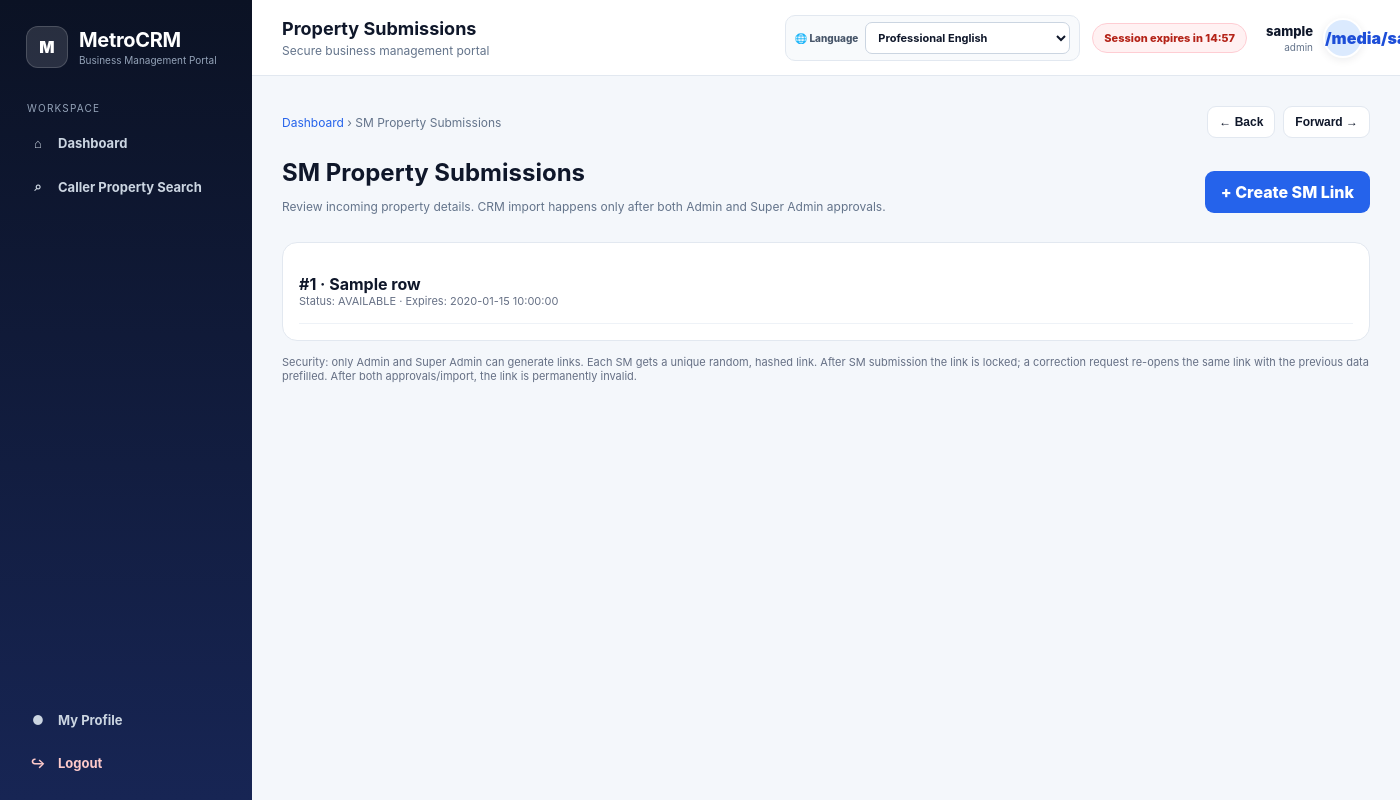
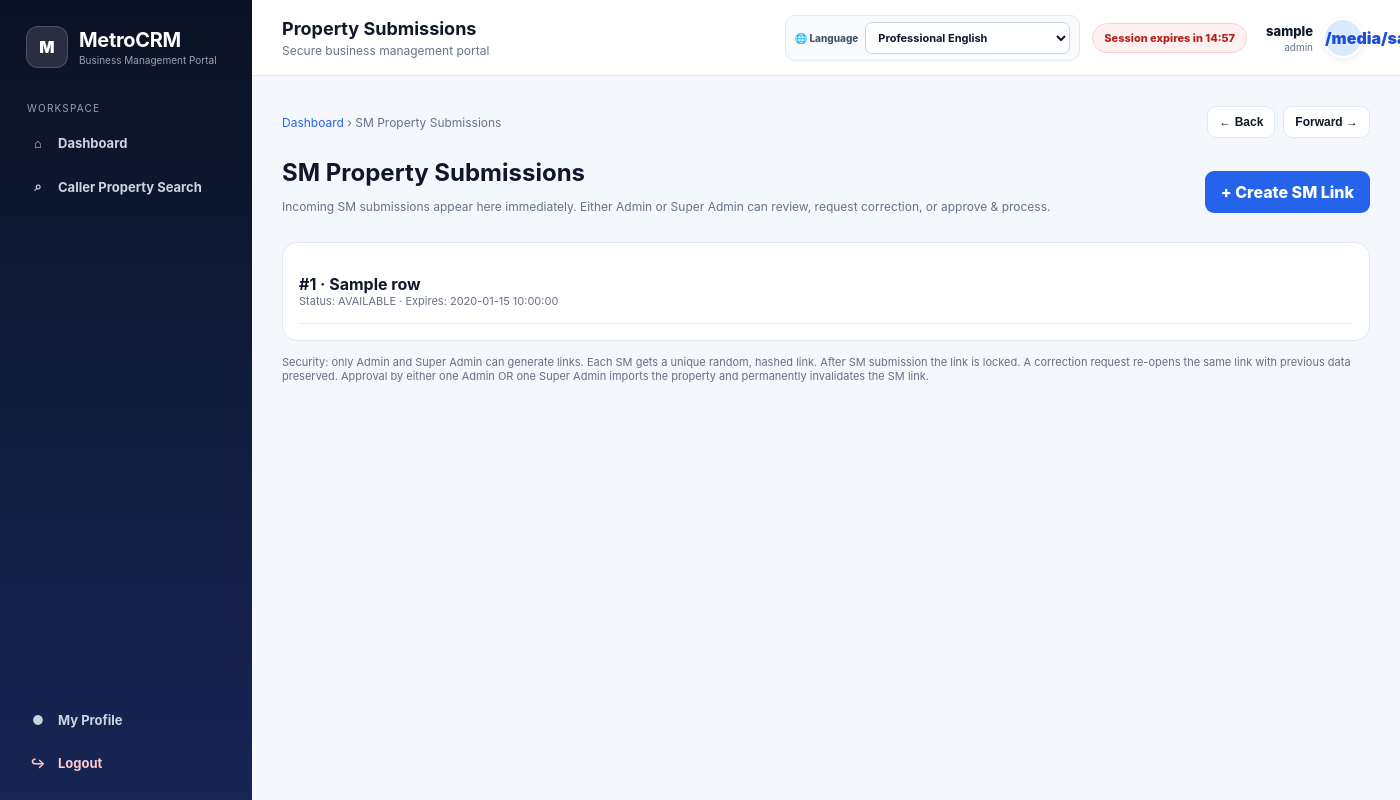
Before and after one commit to useforlogin92-netizen/metrocrm, a FastAPI app: template app/templates/property_submissions_admin.html in a window 1400 px wide; the page is wider, and only the part inside the window is pictured. Run offline with FastAPI, Linux system fonts and the light colour scheme; the template is opened without the code that fills it: most values are stand-ins (such as "Sample title", 1, 10 or a date in 2020).

Commit message:
feat: improve SM submission notifications and single-approval portal actions

```diff
--- a/app/templates/property_submissions_admin.html
+++ b/app/templates/property_submissions_admin.html
@@ -3,10 +3,17 @@
 {% block header_title %}Property Submissions{% endblock %}
 {% block breadcrumb %}SM Property Submissions{% endblock %}
 {% block content %}
-<div style="display:flex;justify-content:space-between;align-items:center;margin-bottom:16px">
-  <div><h1 style="margin:0">SM Property Submissions</h1><p style="color:var(--muted);font-size:12px">Review incoming property details. CRM import happens only after both Admin and Super Admin approvals.</p></div>
+{% set pending_count = rows|selectattr('status','equalto','SUBMITTED')|list|length %}
+<div style="display:flex;justify-content:space-between;align-items:center;margin-bottom:16px;gap:12px;flex-wrap:wrap">
+  <div><h1 style="margin:0">SM Property Submissions</h1><p style="color:var(--muted);font-size:12px">Incoming SM submissions appear here immediately. Either Admin or Super Admin can review, request correction, or approve &amp; process.</p></div>
   <a href="/{{ portal }}/property-submissions/new" style="background:#2563eb;color:#fff;padding:11px 16px;border-radius:9px;text-decoration:none;font-weight:800">+ Create SM Link</a>
 </div>
+{% if pending_count %}
+<div style="background:#eff6ff;border:1px solid #bfdbfe;border-radius:14px;padding:15px 18px;margin-bottom:16px">
+  <strong>🔔 New SM submission received: {{ pending_count }}</strong>
+  <div style="font-size:12px;color:#475467;margin-top:4px">The latest submitted property details are ready for review. No second Admin/Super Admin approval is required.</div>
+</div>
+{% endif %}
 <div style="background:#fff;border:1px solid var(--line);border-radius:15px;padding:16px">
 {% for row in rows %}
   <div style="padding:15px 0;border-bottom:1px solid #eef2f7">
@@ -14,20 +21,21 @@
       <div>
         <strong>#{{ row.id }} · {{ row.recipient_name }}</strong>
         <div style="font-size:11px;color:#667085">Status: {{ row.status }} · Expires: {{ row.expires_at }}</div>
-        {% if row.status == 'CORRECTION_REQUESTED' %}<div style="font-size:12px;margin-top:5px"><strong>SM correction requested.</strong> The same link is editable again.</div>{% endif %}
-        {% if row.status == 'IMPORTED' or row.revoked %}<div style="font-size:12px;margin-top:5px"><strong>SM link locked/expired.</strong> No further SM edits are allowed.</div>{% endif %}
+        {% if row.status == 'SUBMITTED' %}<div style="font-size:12px;margin-top:5px"><strong>🔔 Submission received.</strong> Review and process this submission.</div>{% endif %}
+        {% if row.status == 'CORRECTION_REQUESTED' %}<div style="font-size:12px;margin-top:5px"><strong>Correction requested.</strong> The same SM link is editable again with the previous data preserved.</div>{% endif %}
+        {% if row.status == 'IMPORTED' or row.revoked %}<div style="font-size:12px;margin-top:5px"><strong>SM link permanently locked/expired.</strong> No further SM edits are allowed.</div>{% endif %}
       </div>
       <div style="display:flex;gap:8px;align-items:flex-start;flex-wrap:wrap">
-        {% if portal=='admin' and row.status=='SUBMITTED' and not row.admin_approved_by %}
-          <form method="post" action="/admin/property-submissions/{{row.id}}/approve"><input type="hidden" name="csrf_token" value="{{csrf_token}}"><button>Approve as Admin</button></form>
+        {% if portal=='admin' and row.status=='SUBMITTED' %}
+          <form method="post" action="/admin/property-submissions/{{row.id}}/approve"><input type="hidden" name="csrf_token" value="{{csrf_token}}"><button>Approve &amp; Process</button></form>
         {% endif %}
-        {% if portal=='super-admin' and row.status=='SUBMITTED' and not row.super_admin_approved_by %}
-          <form method="post" action="/super-admin/property-submissions/{{row.id}}/approve"><input type="hidden" name="csrf_token" value="{{csrf_token}}"><button>Approve as Super Admin</button></form>
+        {% if portal=='super-admin' and row.status=='SUBMITTED' %}
+          <form method="post" action="/super-admin/property-submissions/{{row.id}}/approve"><input type="hidden" name="csrf_token" value="{{csrf_token}}"><button>Approve &amp; Process</button></form>
         {% endif %}
-        {% if portal=='admin' and row.status in ['SUBMITTED','ADMIN_APPROVED','SUPER_ADMIN_APPROVED'] %}
+        {% if portal=='admin' and row.status=='SUBMITTED' %}
           <form method="post" action="/admin/property-submissions/{{row.id}}/request-correction" style="display:flex;gap:6px;align-items:center"><input type="hidden" name="csrf_token" value="{{csrf_token}}"><input name="correction_reason" required placeholder="What details are missing?" style="padding:8px;border:1px solid #d0d5dd;border-radius:8px;min-width:220px"><button type="submit">Request Correction</button></form>
         {% endif %}
-        {% if portal=='super-admin' and row.status in ['SUBMITTED','ADMIN_APPROVED','SUPER_ADMIN_APPROVED'] %}
+        {% if portal=='super-admin' and row.status=='SUBMITTED' %}
           <form method="post" action="/super-admin/property-submissions/{{row.id}}/request-correction" style="display:flex;gap:6px;align-items:center"><input type="hidden" name="csrf_token" value="{{csrf_token}}"><input name="correction_reason" required placeholder="What details are missing?" style="padding:8px;border:1px solid #d0d5dd;border-radius:8px;min-width:220px"><button type="submit">Request Correction</button></form>
         {% endif %}
       </div>
@@ -35,5 +43,5 @@
   </div>
 {% else %}<p style="color:#667085">No property submissions yet.</p>{% endfor %}
 </div>
-<p style="margin-top:14px;font-size:11px;color:#667085">Security: only Admin and Super Admin can generate links. Each SM gets a unique random, hashed link. After SM submission the link is locked; a correction request re-opens the same link with the previous data prefilled. After both approvals/import, the link is permanently invalid.</p>
+<p style="margin-top:14px;font-size:11px;color:#667085">Security: only Admin and Super Admin can generate links. Each SM gets a unique random, hashed link. After SM submission the link is locked. A correction request re-opens the same link with previous data preserved. Approval by either one Admin OR one Super Admin imports the property and permanently invalidates the SM link.</p>
 {% endblock %}
```
